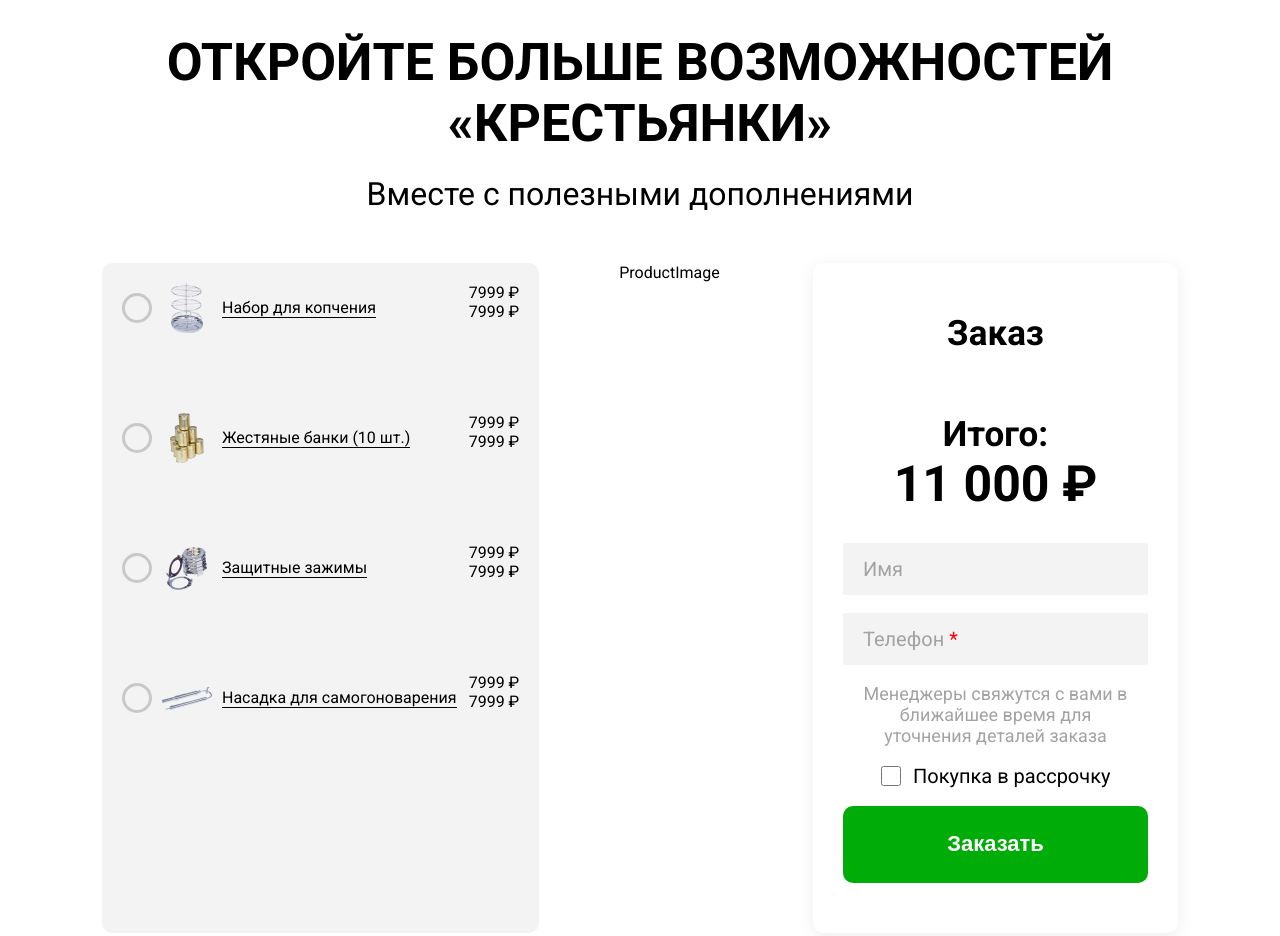
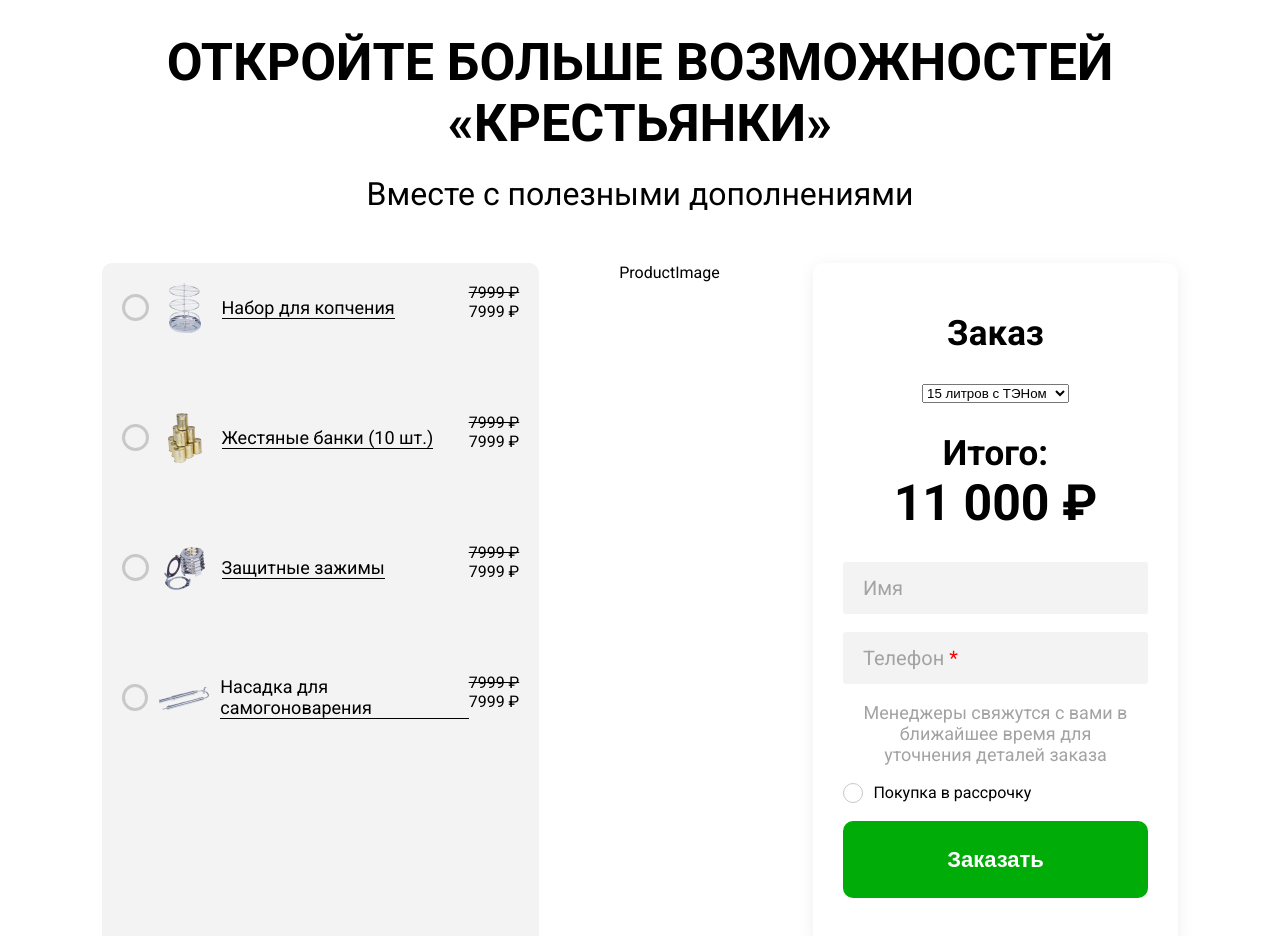
Before and after one commit to nemzorov/test-project, a Vue app: page / in a window 1280 px wide. Shown: the top 936 px of the page. Built offline with nearby package versions, Linux system fonts and the light colour scheme.

Commit message:
add Checkbox

```diff
--- a/src/api/store.js
+++ b/src/api/store.js
@@ -33,25 +33,25 @@ export default {
       {
         id: 5,
         img: "./src/assets/img/colba-15.png",
-        name: "15 литров",
+        name: "15 литров без ТЭНа",
         price: { old: 4990, current: 3990, currency: "₽" },
       },
       {
         id: 6,
         img: "./src/assets/img/colba-20.png",
-        name: "20 литров",
+        name: "20 литров без ТЭНа",
         price: { old: 4990, current: 3990, currency: "₽" },
       },
       {
         id: 7,
         img: "./src/assets/img/colba-26.png",
-        name: "26 литров",
+        name: "26 литров без ТЭНа",
         price: { old: 4990, current: 3990, currency: "₽" },
       },
       {
         id: 8,
         img: "./src/assets/img/colba-34.png",
-        name: "34 литра",
+        name: "34 литра без ТЭНа",
         price: { old: 4990, current: 3990, currency: "₽" },
       },
     ],
--- a/src/components/Constructor.vue
+++ b/src/components/Constructor.vue
@@ -28,7 +28,10 @@ export default {
           class="constructor__item constructor__item_subproducts"
         />
         <ProductImage class="constructor__item constructor__item_img" />
-        <Form class="constructor__item constructor__item_form" />
+        <Form
+          :options="data.products"
+          class="constructor__item constructor__item_form"
+        />
       </div>
     </div>
   </section>
--- a/src/components/Form.vue
+++ b/src/components/Form.vue
@@ -2,11 +2,12 @@
 import Button from "@/components/UI/Button.vue";
 import Input from "@/components/UI/Input.vue";
 import Checkbox from "@/components/UI/Checkbox.vue";
+import Select from "@/components/UI/Select.vue";
 export default {
   name: "Form",
-  components: { Button, Input, Checkbox },
+  components: { Button, Input, Checkbox, Select },
   props: {
-    products: {
+    options: {
       type: Object,
     },
   },
@@ -16,7 +17,7 @@ export default {
 <template>
   <div class="form">
     <div class="form__title">Заказ</div>
-    <div class="form__select"></div>
+    <Select :options="options" />
     <div class="form__result">
       <div class="form__title">Итого:</div>
       <div class="form__price">11 000 ₽</div>
@@ -93,5 +94,10 @@ export default {
     text-align: center;
     color: $colorTextMuted;
   }
+
+  .checkbox__icon {
+    border-width: 1px;
+    font-size: 0.85rem;
+  }
 }
 </style>
--- a/src/components/ProductItem.vue
+++ b/src/components/ProductItem.vue
@@ -1,8 +1,8 @@
 <script>
-import RadioInput from "@/components/UI/RadioInput.vue";
+import Checkbox from "@/components/UI/Checkbox.vue";
 export default {
   name: "ProductItem",
-  components: { RadioInput },
+  components: { Checkbox },
   props: {
     productItem: {
       type: Object,
@@ -14,21 +14,24 @@ export default {
 <template>
   <div class="product-item">
     <div class="product-item__content hover-underline">
-      <RadioInput
+      <Checkbox
         :parametrs="{
           id: `prod${productItem.id}`,
-          type: 'checkbox',
-          name: productItem.name,
+          name: 'prod-item',
+          label: productItem.name,
           img: productItem.img,
         }"
       />
     </div>
 
-    <div class="product-item__price">
-      <div v-if="productItem.price.old" class="product-item__price-old">
+    <div class="product-item__price-wrapp">
+      <div
+        v-if="productItem.price.old"
+        class="product-item__price product-item__price_old"
+      >
         {{ productItem.price.old }} {{ productItem.price.currency }}
       </div>
-      <div class="product-item__price-current">
+      <div class="product-item__price product-item__price_current">
         {{ productItem.price.current }} {{ productItem.price.currency }}
       </div>
     </div>
@@ -40,20 +43,16 @@ export default {
   display: flex;
   justify-content: space-between;
 
-  &__content {
-    display: flex;
-    gap: 0.625em;
-    align-items: center;
-    cursor: pointer;
+  &__price {
+    white-space: nowrap;
+
+    &_old {
+      text-decoration: line-through;
+    }
   }
-  img {
-    width: auto;
-    object-fit: contain;
-    object-position: center;
-    max-height: 50px;
-  }
-  label {
-    @extend .product-item__content;
+
+  .checkbox {
+    font-size: 1.125rem;
   }
 }
 </style>
--- a/src/components/UI/Checkbox.vue
+++ b/src/components/UI/Checkbox.vue
@@ -11,27 +11,66 @@ export default {
 
 <template>
   <div class="checkbox">
-    <input type="checkbox" :name="parametrs.name" :id="parametrs.id" />
-    <label v-bind:for="parametrs.id">{{ parametrs.label }}</label>
+    <label :for="parametrs.id">
+      <div class="checkbox__icon">
+        <input type="checkbox" :name="parametrs.name" :id="parametrs.id" />
+        <div class="checkbox__checked"></div>
+      </div>
+      <img v-if="parametrs.img" :src="parametrs.img" :alt="parametrs.name" />
+      <span>{{ parametrs.label }}</span>
+    </label>
   </div>
 </template>
 
 <style lang="scss">
+@import "@/assets/scss/vars.scss";
 .checkbox {
-  cursor: pointer;
-  display: flex;
-  justify-content: center;
-  align-items: center;
-  gap: 0.625em;
-  font-size: 1.25em;
+  &__icon {
+    width: 1.5em;
+    height: 1.5em;
+    border: 3px solid $colorBorder;
+    border-radius: 50%;
+    position: relative;
+  }
+
+  &__checked {
+    position: absolute;
+    left: 50%;
+    top: 50%;
+    transform: translate(-50%, -50%);
+    width: 1em;
+    height: 1em;
+    background: transparent;
+    border-radius: inherit;
+    pointer-events: none;
+    background: $colorPrimary;
+    transition: 0.15s;
+    font-size: 0;
+  }
+
+  label {
+    display: flex;
+    gap: 0.625em;
+    align-items: center;
+    cursor: pointer;
+  }
+
+  img {
+    width: auto;
+    object-fit: contain;
+    object-position: center;
+    max-height: 50px;
+  }
 
   input {
-    cursor: inherit;
-    width: 1.5em;
-    height: 1.5em;
-  }
-  label {
-    cursor: inherit;
+    display: none;
+
+    &:checked {
+      & ~ .checkbox__checked {
+        font-size: 1em;
+        transition: 0.15s;
+      }
+    }
   }
 }
 </style>
--- a/src/components/UI/RadioInput.vue
+++ /dev/null
@@ -1,58 +0,0 @@
-<script>
-export default {
-  name: "RadioInput",
-  props: {
-    parametrs: {
-      type: Object,
-    },
-  },
-};
-</script>
-
-<template>
-  <div class="radio-input">
-    <input :type="parametrs.type" :name="parametrs.name" :id="parametrs.id" />
-    <div class="radio-input__checked"></div>
-  </div>
-  <label :for="parametrs.id">
-    <img :src="parametrs.img" :alt="parametrs.name" />
-    <span>{{ parametrs.name }}</span>
-  </label>
-</template>
-
-<style lang="scss">
-@import "@/assets/scss/vars.scss";
-.radio-input {
-  width: 1.875em;
-  height: 1.875em;
-  border: 3px solid $colorBorder;
-  border-radius: 50%;
-  padding: 0.2em;
-  position: relative;
-
-  &__checked {
-    position: absolute;
-    left: 50%;
-    top: 50%;
-    transform: translate(-50%, -50%);
-    width: 1.125em;
-    height: 1.125em;
-    background: transparent;
-    border-radius: 50%;
-    pointer-events: none;
-    background: $colorPrimary;
-    transition: 0.15s;
-    font-size: 0;
-  }
-  input {
-    display: none;
-
-    &:checked {
-      & ~ .radio-input__checked {
-        font-size: 1em;
-        transition: 0.15s;
-      }
-    }
-  }
-}
-</style>
--- a/src/components/UI/Select.vue
+++ b/src/components/UI/Select.vue
@@ -2,11 +2,22 @@
 export default {
   name: "Select",
   props: {
-    parametrs: {
+    options: {
       type: Object,
     },
+  },
+  data() {
+    return {
+      option: this.options[0]["name"],
+    };
   },
 };
 </script>
 
-<template></template>
+<template>
+  <select v-model="option">
+    <option v-for="option in options">{{ option.name }}</option>
+  </select>
+</template>
+
+<style lang="scss"></style>
```
